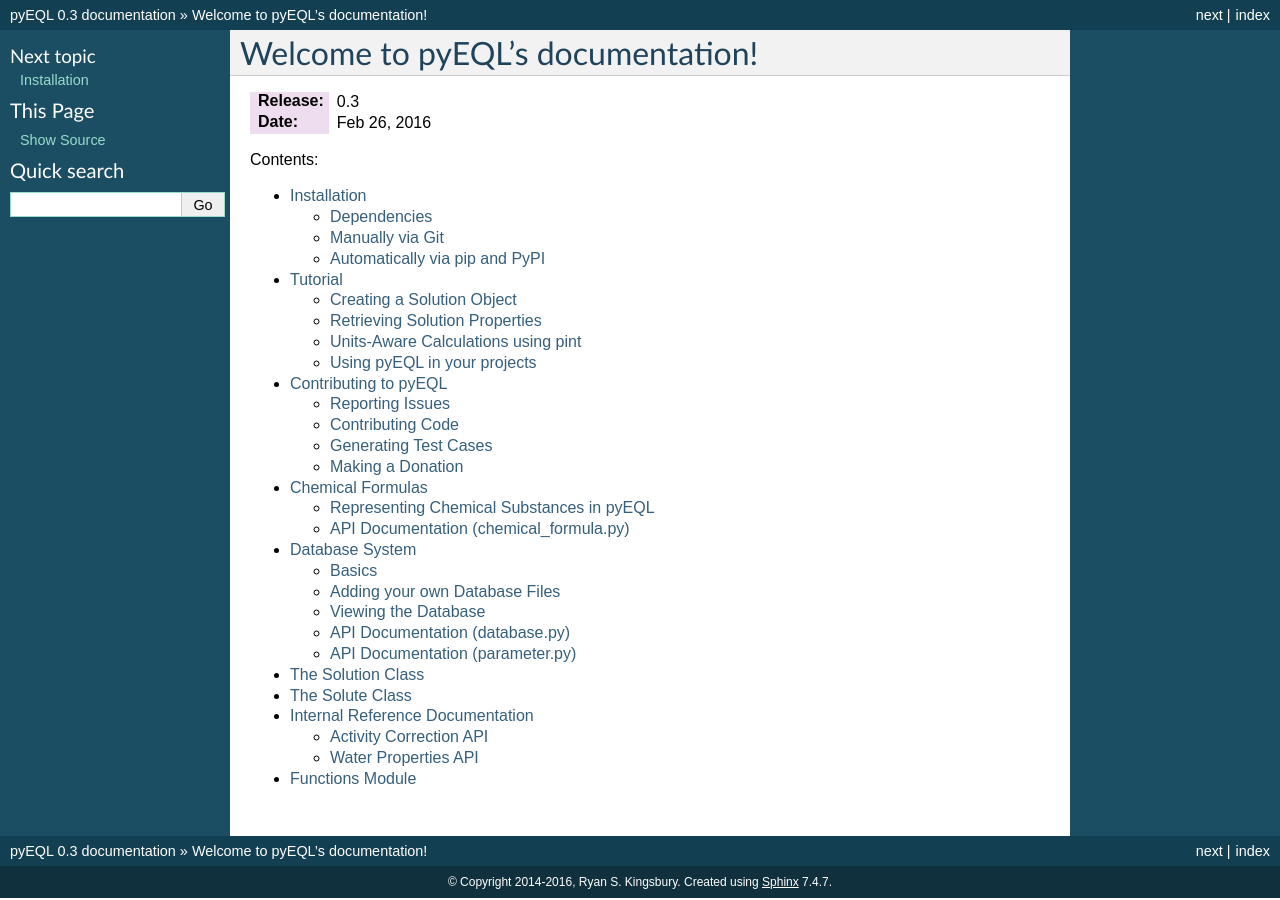
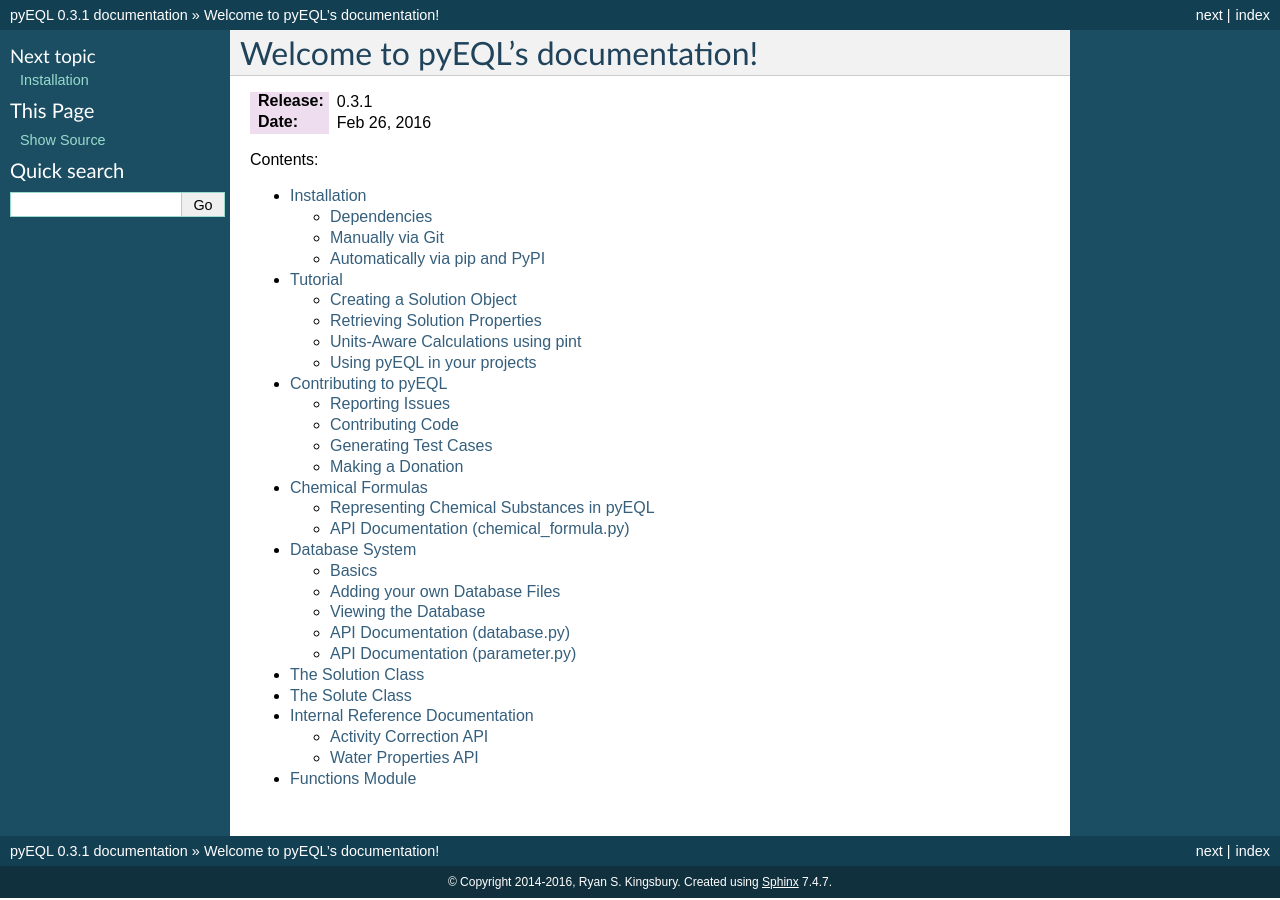
Before and after one commit to KingsburyLab/pyEQL, a Sphinx documentation site: the page built from pyEQL/docs/source/index.rst, in a window 1280 px wide. Built offline with Sphinx 7.4.7, drawn with Linux system fonts in a browser that asks for light colours.

Commit message:
Update version and changelog

```diff
--- a/pyEQL/docs/source/conf.py
+++ b/pyEQL/docs/source/conf.py
@@ -63,9 +63,9 @@ copyright = '2014-2016, Ryan S. Kingsbury'
 # built documents.
 #
 # The short X.Y version.
-version = '0.3'
+version = '0.3.1'
 # The full version, including alpha/beta/rc tags.
-release = '0.3'
+release = '0.3.1'
 
 # The language for content autogenerated by Sphinx. Refer to documentation
 # for a list of supported languages.
--- a/setup.py
+++ b/setup.py
@@ -14,7 +14,7 @@ setup(
     # Versions should comply with PEP440.  For a discussion on single-sourcing
     # the version across setup.py and the project code, see
     # http://packaging.python.org/en/latest/tutorial.html#version
-    version='0.3',
+    version='0.3.1',
 
     description='A Python library for solution chemistry',
     long_description=long_description,
@@ -51,6 +51,7 @@ setup(
         'Programming Language :: Python :: 3.2',
         'Programming Language :: Python :: 3.3',
         'Programming Language :: Python :: 3.4',
+        'Programming Language :: Python :: 3.5',
     ],
 
     # What does your project relate to?
```
Also changed, not shown: 1 other file.
